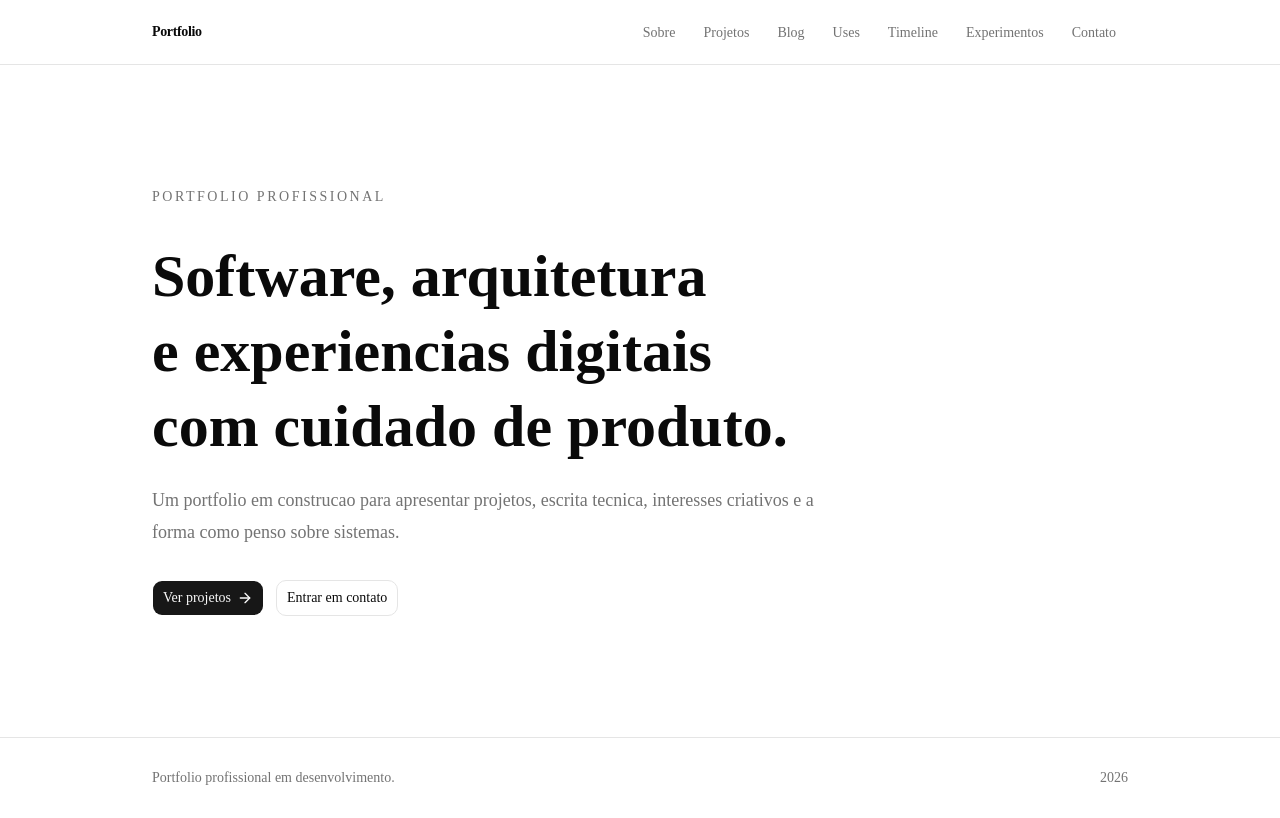
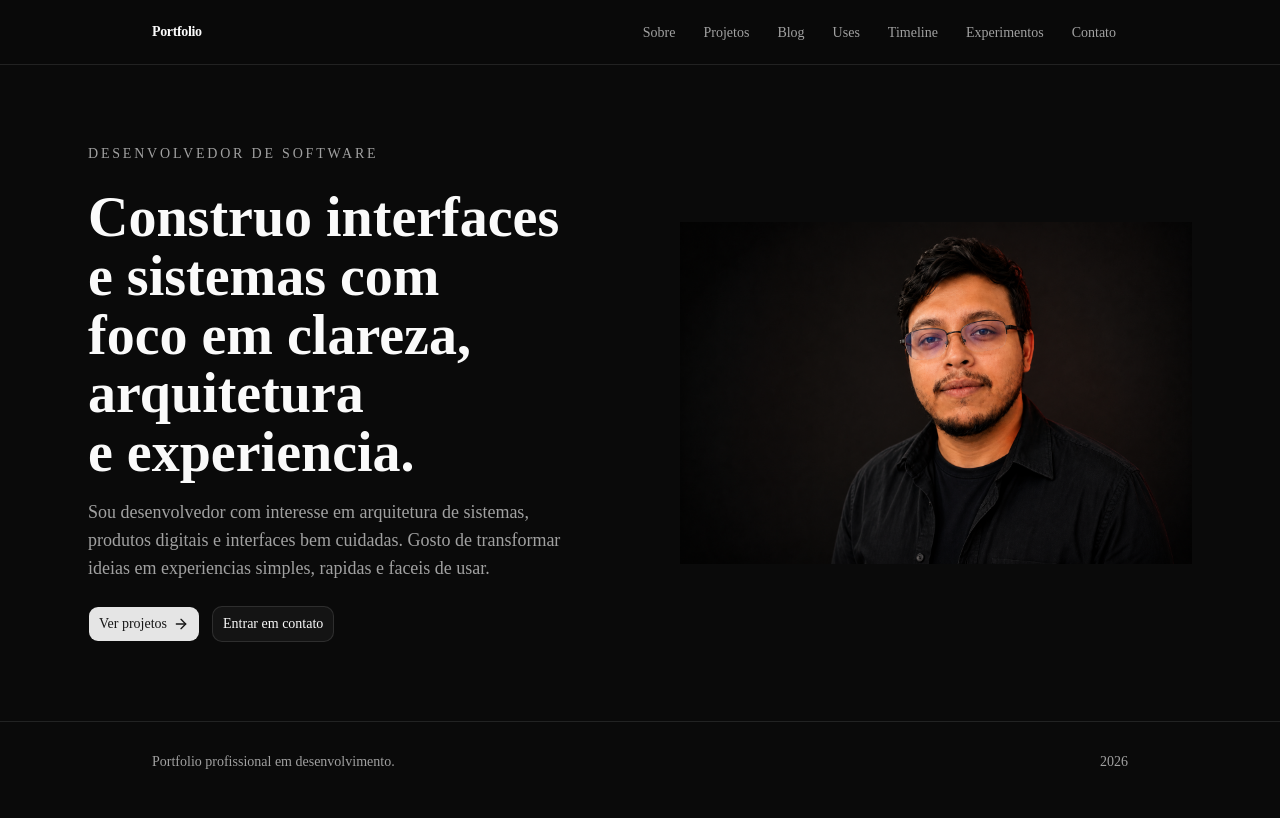
Before and after one commit to Padokazzz/Portfolio, a Next.js app: page / in a window 1280 px wide. Built offline with nearby package versions, Linux system fonts and the light colour scheme.

Commit message:
feat: add profile hero section

```diff
--- a/src/app/(site)/page.tsx
+++ b/src/app/(site)/page.tsx
@@ -1,36 +1,5 @@
-import { ArrowRight } from "lucide-react"
-import Link from "next/link"
-
-import { Button } from "@/components/ui/button"
+import { HomeHero } from "@/components/sections/home-hero"
 
 export default function Home() {
-  return (
-    <main className="mx-auto flex min-h-[calc(100svh-8rem)] w-full max-w-5xl flex-col justify-center px-6 py-24">
-      <section className="max-w-3xl space-y-8">
-        <p className="text-sm font-medium uppercase tracking-[0.18em] text-muted-foreground">
-          Portfolio profissional
-        </p>
-        <div className="space-y-5">
-          <h1 className="text-4xl font-semibold leading-tight text-balance sm:text-6xl">
-            Software, arquitetura e experiencias digitais com cuidado de produto.
-          </h1>
-          <p className="max-w-2xl text-lg leading-8 text-muted-foreground">
-            Um portfolio em construcao para apresentar projetos, escrita tecnica,
-            interesses criativos e a forma como penso sobre sistemas.
-          </p>
-        </div>
-        <div className="flex flex-col gap-3 sm:flex-row">
-          <Button asChild size="lg">
-            <Link href="/projetos">
-              Ver projetos
-              <ArrowRight aria-hidden="true" />
-            </Link>
-          </Button>
-          <Button asChild size="lg" variant="outline">
-            <Link href="/contato">Entrar em contato</Link>
-          </Button>
-        </div>
-      </section>
-    </main>
-  )
+  return <HomeHero />
 }
--- a/src/app/layout.tsx
+++ b/src/app/layout.tsx
@@ -29,7 +29,7 @@ export default function RootLayout({
   return (
     <html
       lang="pt-BR"
-      className={`${geistSans.variable} ${geistMono.variable} h-full antialiased`}
+      className={`${geistSans.variable} ${geistMono.variable} dark h-full antialiased`}
     >
       <body className="min-h-full flex flex-col">{children}</body>
     </html>
--- a/src/components/layout/navbar.tsx
+++ b/src/components/layout/navbar.tsx
@@ -5,7 +5,7 @@ import { NAV_LINKS } from "@/constants/routes"
 
 export function Navbar() {
   return (
-    <header className="sticky top-0 z-50 border-b bg-background/85 backdrop-blur">
+    <header className="sticky top-0 z-50 border-b border-white/10 bg-background/85 backdrop-blur">
       <Container className="flex h-16 items-center justify-between">
         <Link href="/" className="text-sm font-semibold tracking-tight">
           Portfolio
--- /dev/null
+++ b/src/components/sections/home-hero.tsx
@@ -0,0 +1,57 @@
+import { ArrowRight } from "lucide-react"
+import Image from "next/image"
+import Link from "next/link"
+
+import { Button } from "@/components/ui/button"
+
+export function HomeHero() {
+  return (
+    <section className="mx-auto grid min-h-[calc(100svh-9rem)] w-full max-w-6xl items-center gap-8 px-6 py-8 md:grid-cols-[0.92fr_1.08fr] md:gap-12 md:py-10">
+      <div className="order-2 max-w-2xl space-y-6 md:order-1">
+        <p className="text-xs font-medium uppercase tracking-[0.2em] text-muted-foreground sm:text-sm">
+          Desenvolvedor de Software
+        </p>
+
+        <div className="space-y-4">
+          <h1 className="max-w-xl text-4xl font-semibold leading-[1.05] text-balance sm:text-5xl lg:text-[3.5rem]">
+            Construo interfaces e sistemas com foco em clareza, arquitetura e
+            experiencia.
+          </h1>
+
+          <p className="max-w-xl text-base leading-7 text-muted-foreground sm:text-lg">
+            Sou desenvolvedor com interesse em arquitetura de sistemas, produtos
+            digitais e interfaces bem cuidadas. Gosto de transformar ideias em
+            experiencias simples, rapidas e faceis de usar.
+          </p>
+        </div>
+
+        <div className="flex flex-col gap-3 sm:flex-row">
+          <Button asChild size="lg">
+            <Link href="/projetos">
+              Ver projetos
+              <ArrowRight aria-hidden="true" />
+            </Link>
+          </Button>
+
+          <Button asChild size="lg" variant="outline">
+            <Link href="/contato">Entrar em contato</Link>
+          </Button>
+        </div>
+      </div>
+
+      <div className="order-1 md:order-2 md:self-center">
+        <div className="relative mx-auto aspect-[3/2] w-full max-w-lg overflow-hidden bg-muted md:mr-0">
+          <Image
+            src="/images/profile.jpg"
+            alt="Retrato profissional"
+            fill
+            priority
+            quality={95}
+            sizes="(min-width: 1024px) 560px, (min-width: 768px) 50vw, 90vw"
+            className="object-cover"
+          />
+        </div>
+      </div>
+    </section>
+  )
+}
```
Also changed, not shown: public/images/profile.jpg (added).
